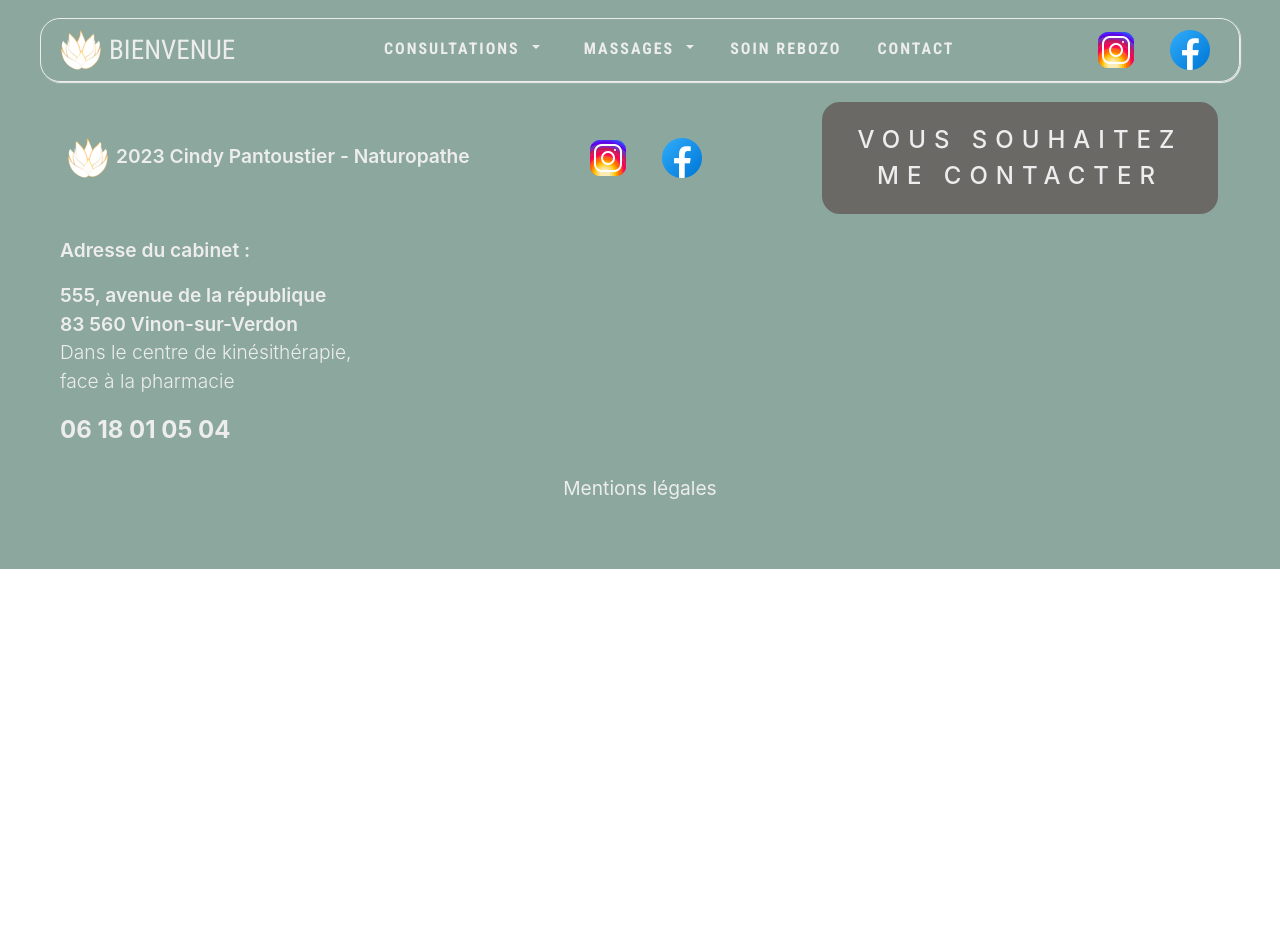
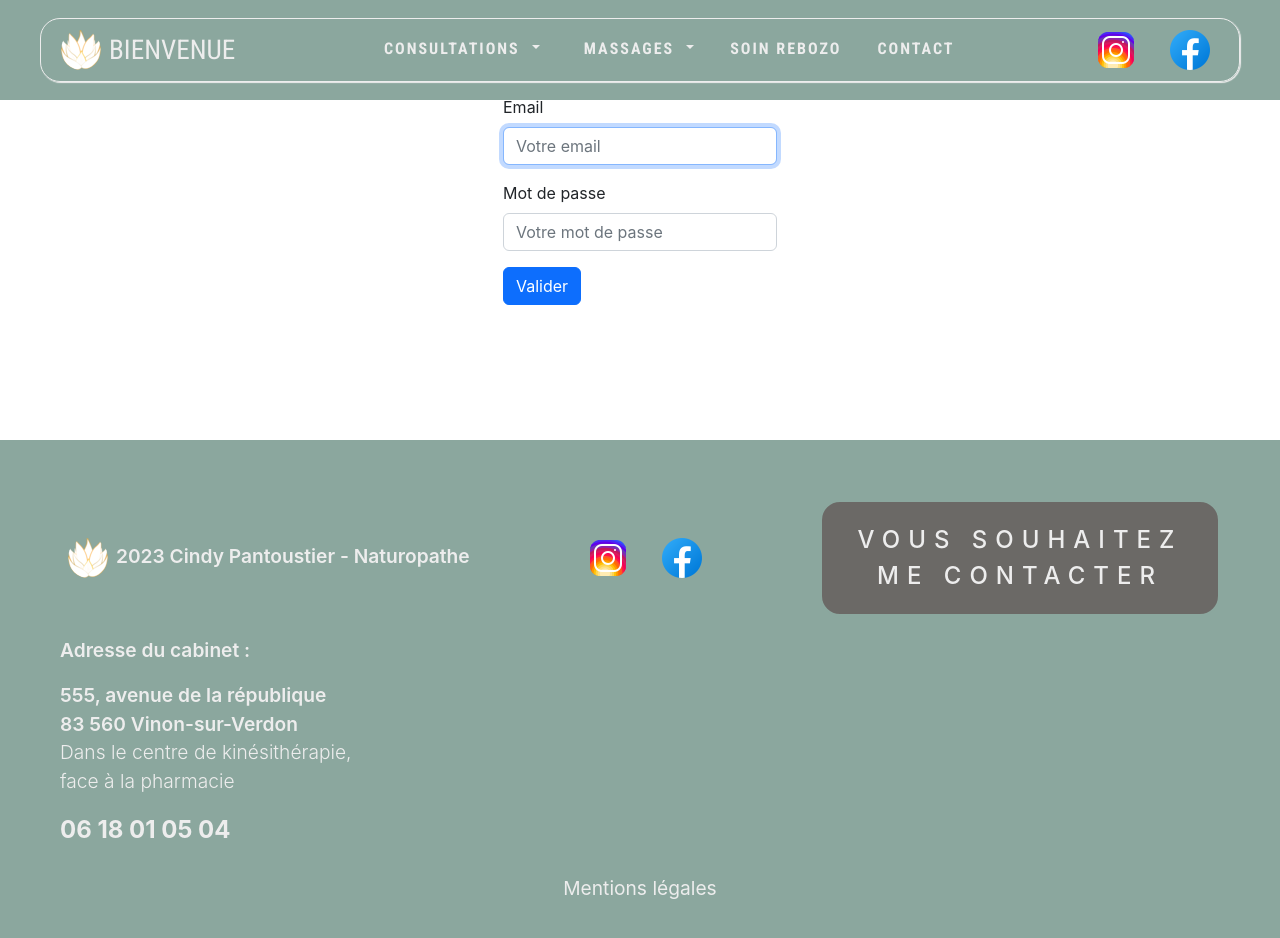
Before and after one commit to DavyHaYehoudi/CindyWebsite, a React (Create React App) app: page /private in a window 1280 px wide. Shown: the top 938 px of the page. Before the commit the page ends 800 px from the top, so only its background shows below. Built offline with nearby package versions, Linux system fonts and the light colour scheme; no server answers.

Commit message:
config firebase + .env-prod +,env-preprod + form login

```diff
--- a/src/App.js
+++ b/src/App.js
@@ -7,6 +7,7 @@ import Contact from "./pages/Contact";
 import Footer from "./Layout/Footer";
 import MentionsLegales from "./pages/MentionsLegales";
 import Rebozo from "./pages/Rebozo";
+import Authentication from "./pages/Authentication";
 
 function App() {
   return (
@@ -18,6 +19,7 @@ function App() {
         <Route path="/massages" element={<Massages />} />
         <Route path="/contact" element={<Contact />} />
         <Route path="/rebozo" element={<Rebozo />} />
+        <Route path="/private" element={<Authentication />} />
         <Route path="/mentions_legales" element={<MentionsLegales />} />
       </Routes>
       <Footer />
--- /dev/null
+++ b/src/firebase/config.js
@@ -0,0 +1,17 @@
+import { initializeApp } from "firebase/app";
+import { getAuth} from "firebase/auth";
+
+const firebaseConfig = {
+  apiKey: process.env.REACT_APP_CONFIG_API_KEY,
+  authDomain: process.env.REACT_APP_CONFIG_AUTH_DOMAIN,
+  projectId: process.env.REACT_APP_CONFIG_PROJECT_ID,
+  storageBucket: process.env.REACT_APP_CONFIG_STORAGE_BUCKET,
+  messagingSenderId: process.env.REACT_APP_CONFIG_MESSAGING_SENDER_ID,
+  appId: process.env.REACT_APP_CONFIG_APP_ID
+};
+
+// Initialize Firebase
+export const app = initializeApp(firebaseConfig);
+
+// Initialize Firebase Authentication and get a reference to the service
+export const auth = getAuth(app);
--- /dev/null
+++ b/src/pages/Authentication.js
@@ -0,0 +1,49 @@
+import { useState } from "react";
+import Button from "react-bootstrap/Button";
+import Form from "react-bootstrap/Form";
+import {auth} from "../firebase/config"
+import {signInWithEmailAndPassword } from "firebase/auth";
+
+function Authentication() {
+    const[authenticated,setAuthenticated]=useState(true)
+    const[password,setPassword]=useState("")
+    const[email,setEmail]=useState("")
+
+    const handleSubmit=(e)=>{
+        e.preventDefault();
+       signInWithEmailAndPassword(auth, email, password)
+  .then((userCredential) => {
+    // Signed in
+    const user = userCredential.user;
+    console.log("user",user);
+  })
+  .catch((error) => {
+    const errorCode = error.code;
+    const errorMessage = error.message;
+    setAuthenticated(false)
+  });
+    }
+  return (
+    <div className="auth-form">
+      <Form onSubmit={handleSubmit} >
+        <Form.Group className="mb-3" controlId="formBasicEmail">
+          <Form.Label>Email</Form.Label>
+          <Form.Control type="email" placeholder="Votre email" autoFocus value={email} onChange={(e)=> setEmail(e.target.value)} />
+        </Form.Group>
+
+        <Form.Group className="mb-3" controlId="formBasicPassword">
+          <Form.Label>Mot de passe</Form.Label>
+          <Form.Control type="password" placeholder="Votre mot de passe" value={password} onChange={(e)=> setPassword(e.target.value)} />
+       {!authenticated&& <Form.Text className="text-danger">
+            Vous n'êtes pas autorisé à accéder à cette interface
+          </Form.Text>}
+        </Form.Group>
+        <Button variant="primary" type="submit">
+          Valider
+        </Button>
+      </Form>
+    </div>
+  );
+}
+
+export default Authentication;
--- /dev/null
+++ b/src/styles/authenticationPage.css
@@ -0,0 +1,6 @@
+.auth-form{
+    display: flex;
+    align-items: center;
+    justify-content: center;
+    height: 50vh;
+}
--- a/src/styles/main.css
+++ b/src/styles/main.css
@@ -8,3 +8,4 @@
 @import "./mentionsLegales.css";
 @import "./footer.css";
 @import "./responsive.css";
+@import "./authenticationPage.css";
```
Also changed, not shown: package.json (+4 -3 lines), 2 other files (tests, documents, lock files or other folders).
